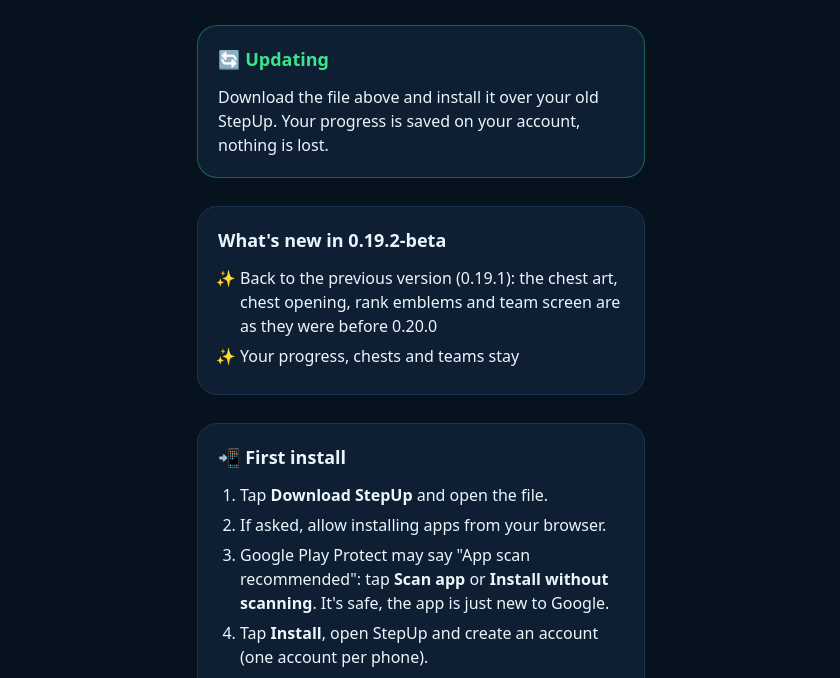
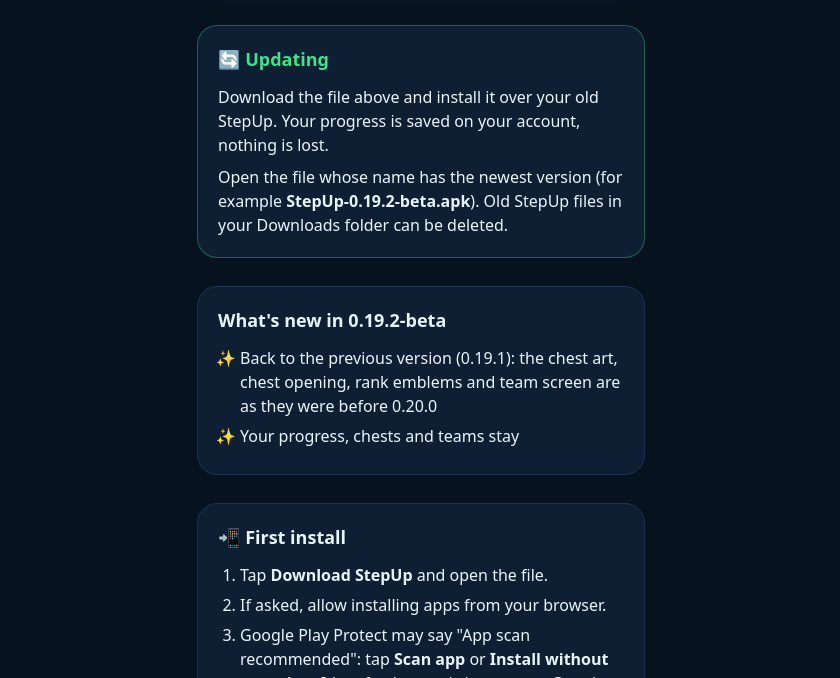
Before and after one commit to speedtestyrv/stepup, a plain HTML site: page index.html in a window 1280 px wide. Shown: the part 422-1100 px from the top of the page, without its empty margins (219-1059 px from the left). Drawn offline with Linux system fonts and the light colour scheme.

Commit message:
StepUp 0.19.2-beta

```diff
--- a/index.html
+++ b/index.html
@@ -62,6 +62,7 @@
   <section class="update">
     <h2>🔄 Updating</h2>
     <p style="margin:0">Download the file above and install it over your old StepUp. Your progress is saved on your account, nothing is lost.</p>
+    <p style="margin:8px 0 0">Open the file whose name has the newest version (for example <b>StepUp-0.19.2-beta.apk</b>). Old StepUp files in your Downloads folder can be deleted.</p>
   </section>
 
   <section id="notes-box" hidden>
@@ -93,6 +94,8 @@
   fetch('version.json', { cache: 'no-store' }).then(r => r.json()).then(v => {
     document.getElementById('ver').textContent = `Version ${v.versionName} · Android`;
     document.getElementById('dltext').textContent = `Download StepUp ${v.versionName}`;
+    // The file carries its version in the name, so an old StepUp.apk in Downloads is never opened by mistake.
+    document.getElementById('dl').href = `https://github.com/${owner}/${repo}/releases/download/v${v.versionName}/StepUp-${v.versionName}.apk`;
     if (v.sizeMb) document.getElementById('size').textContent = `${v.sizeMb} MB`;
     if (Array.isArray(v.notes) && v.notes.length) {
       document.getElementById('notes-title').textContent = `What's new in ${v.versionName}`;
```
